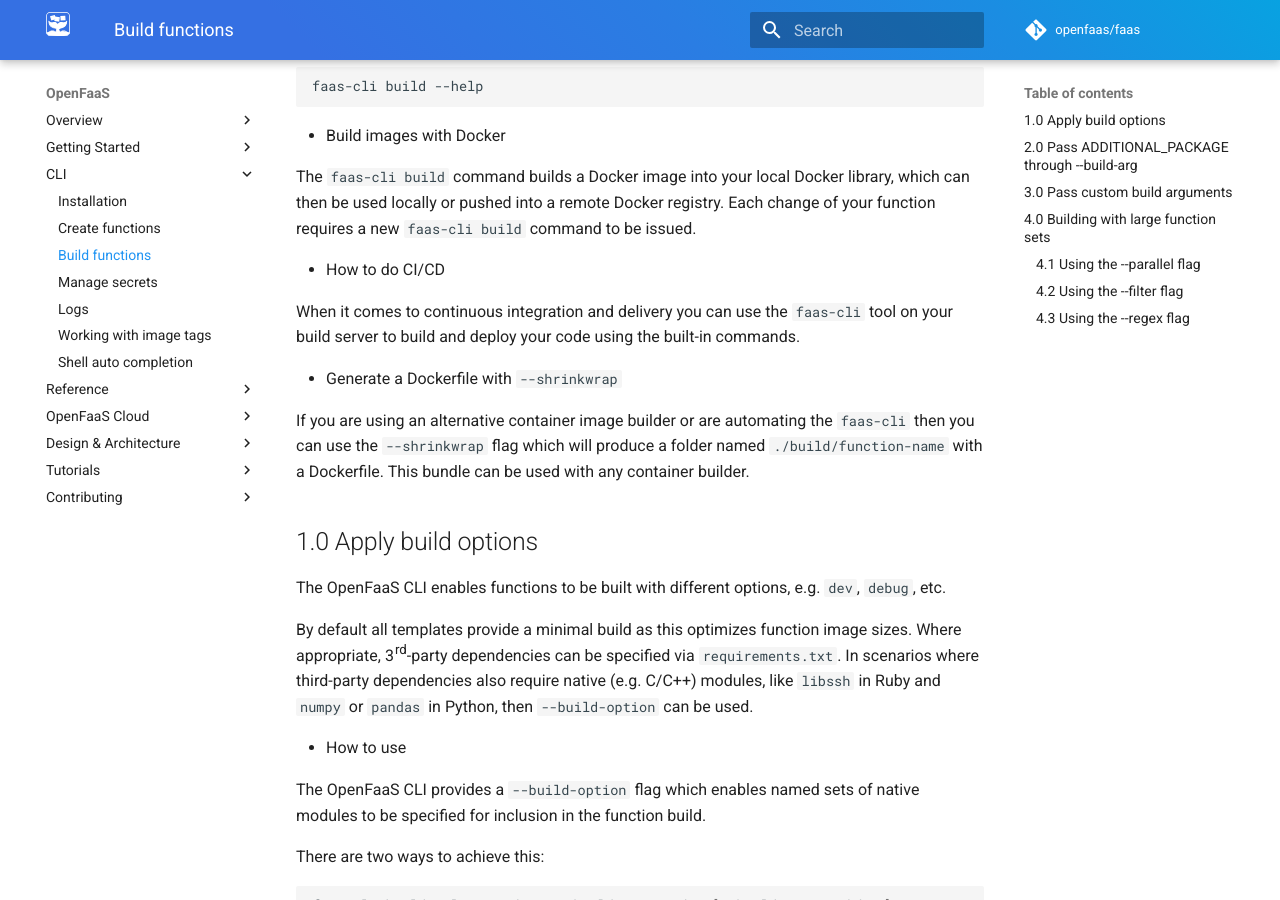
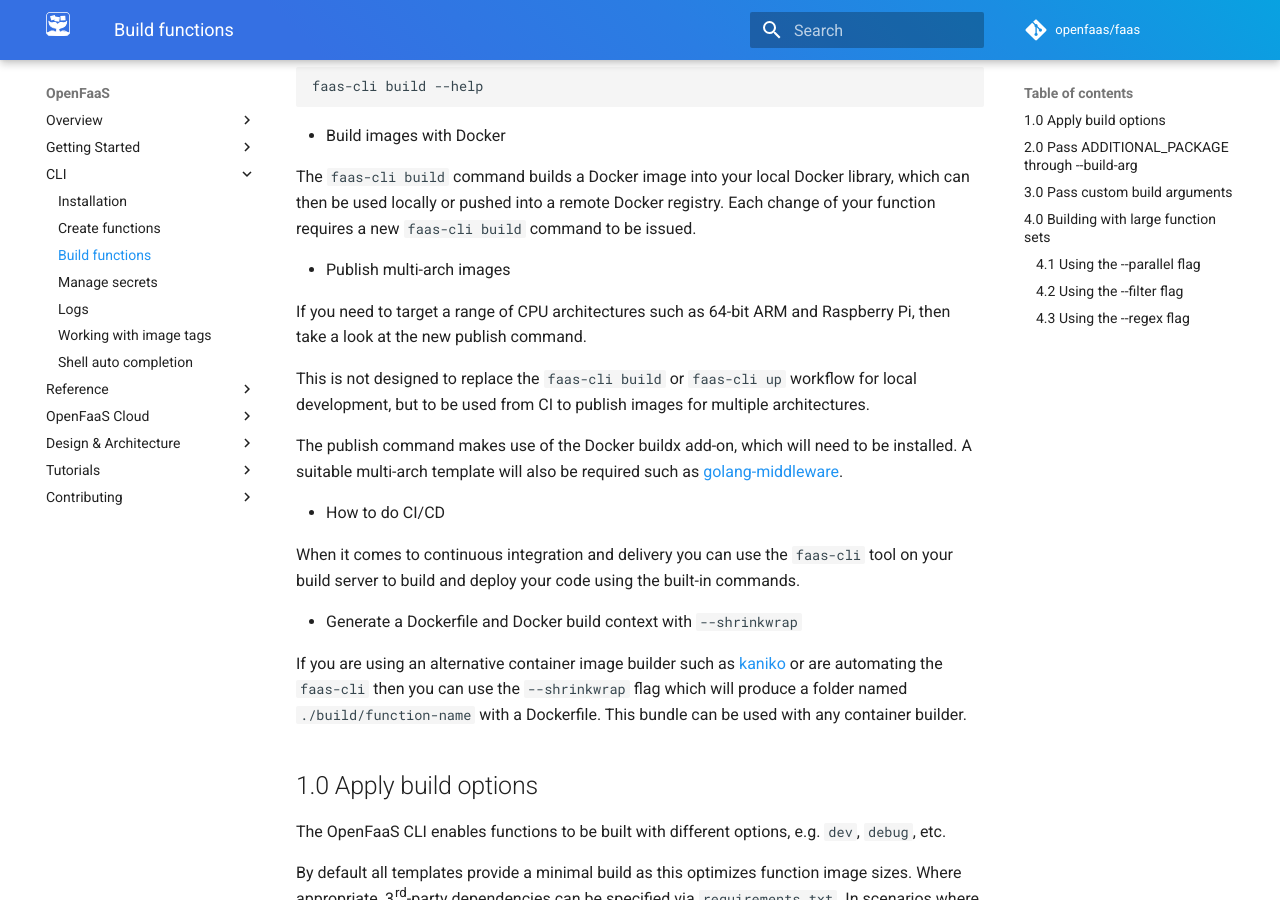
Before and after one commit to openfaas/docs, an MkDocs documentation site: the page built from docs/cli/build.md, in a window 1280 px wide and 900 px high, scrolled down 208 px. Built offline with MkDocs 1.6.1 and Material for MkDocs 9.7.7, drawn with Linux system fonts in a browser that asks for light colours; comment, search, counter and statistics services are not loaded.

Commit message:
Document publish command
Documents publish command and its intended usage vs the
build and up commands.

Ref: https://github.com/openfaas/faas-cli/pull/841

Signed-off-by: Alex Ellis (OpenFaaS Ltd) <alexellis2@gmail.com>

```diff
--- a/docs/cli/build.md
+++ b/docs/cli/build.md
@@ -10,15 +10,23 @@ faas-cli build --help
 
 * Build images with Docker
 
-The `faas-cli build` command builds a Docker image into your local Docker library, which can then be used locally or pushed into a remote Docker registry. Each change of your function requires a new `faas-cli build` command to be issued.
+  The `faas-cli build` command builds a Docker image into your local Docker library, which can then be used locally or pushed into a remote Docker registry. Each change of your function requires a new `faas-cli build` command to be issued.
+
+* Publish multi-arch images
+
+  If you need to target a range of CPU architectures such as 64-bit ARM and Raspberry Pi, then take a look at the new publish command.
+
+  This is not designed to replace the `faas-cli build` or `faas-cli up` workflow for local development, but to be used from CI to publish images for multiple architectures.
+
+  The publish command makes use of the Docker buildx add-on, which will need to be installed. A suitable multi-arch template will also be required such as [golang-middleware](https://github.com/openfaas/golang-http-template).
 
 * How to do CI/CD
 
-When it comes to continuous integration and delivery you can use the `faas-cli` tool on your build server to build and deploy your code using the built-in commands.
+  When it comes to continuous integration and delivery you can use the `faas-cli` tool on your build server to build and deploy your code using the built-in commands.
 
-* Generate a Dockerfile with `--shrinkwrap`
+* Generate a Dockerfile and Docker build context with `--shrinkwrap`
 
-If you are using an alternative container image builder or are automating the `faas-cli` then you can use the `--shrinkwrap` flag which will produce a folder named `./build/function-name` with a Dockerfile. This bundle can be used with any container builder.
+  If you are using an alternative container image builder such as [kaniko](https://github.com/GoogleContainerTools/kaniko) or are automating the `faas-cli` then you can use the `--shrinkwrap` flag which will produce a folder named `./build/function-name` with a Dockerfile. This bundle can be used with any container builder.
 
 ## 1.0 Apply build options
 
```
